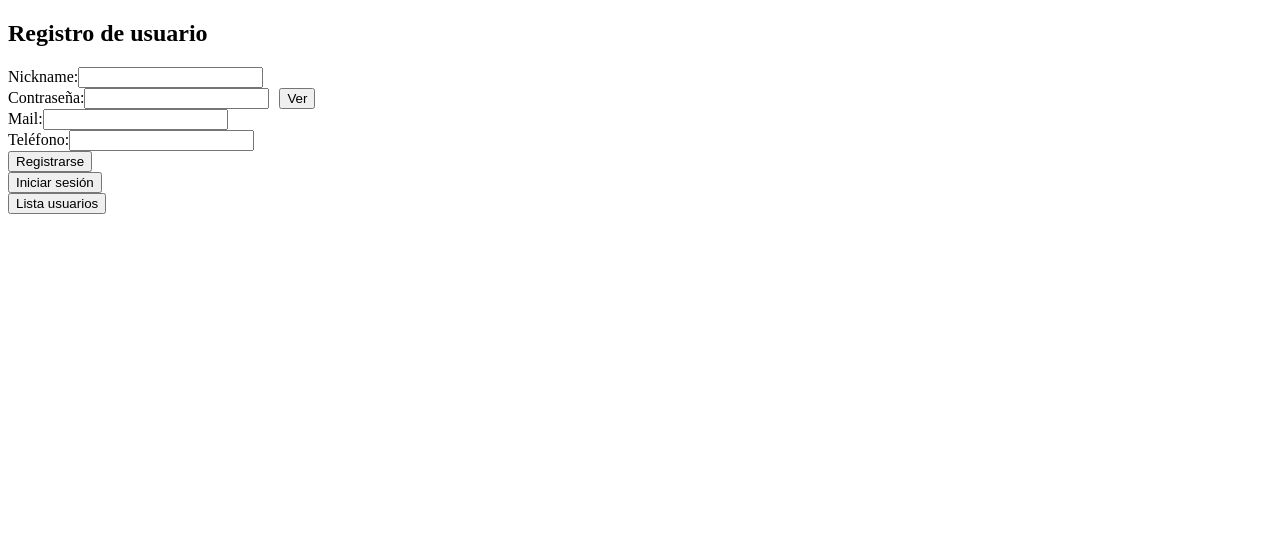
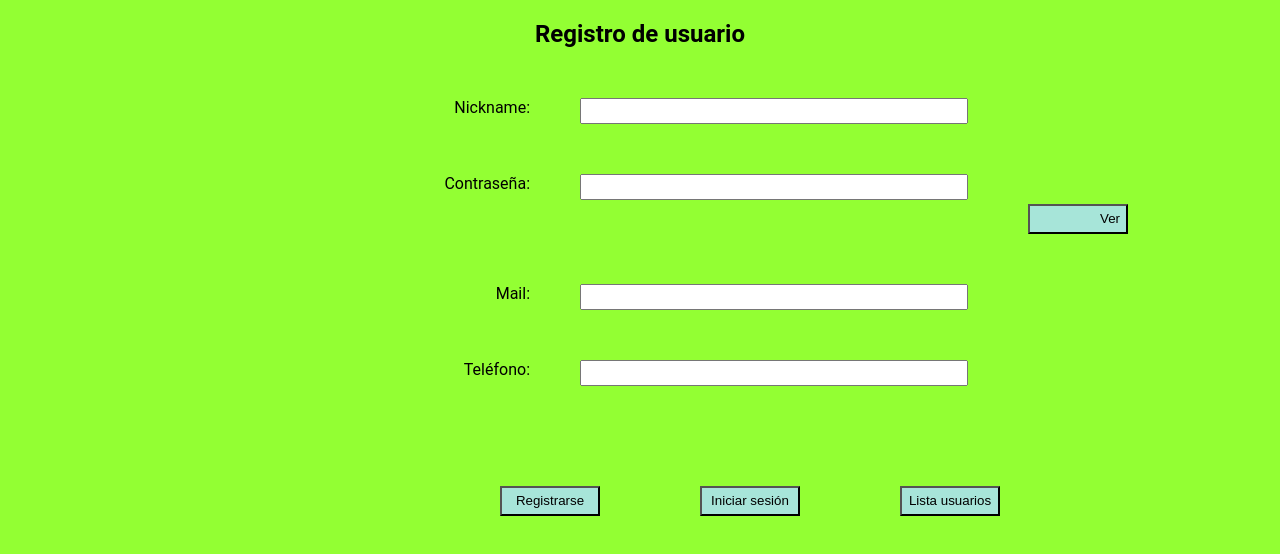
Before and after one commit to arh91/Gestion-Usuarios-Frontend, an Angular app: page / in a window 1280 px wide. Shown: the top 554 px of the page. Built offline with nearby package versions, Linux system fonts and the light colour scheme.

Commit message:
comienzo a aplicar estilos css al html para registro de usuarios en mi aplicación

```diff
--- a/src/app/inicio-sesion/inicio-sesion.component.html
+++ b/src/app/inicio-sesion/inicio-sesion.component.html
@@ -1,5 +1,5 @@
 <form [formGroup]="loginForm" (ngSubmit)="iniciarSesion()">
-    <div>
+    <div class="header">
       <h2>Inicio de sesión</h2>
     </div>
     <div>
--- a/src/app/lista-usuarios/lista-usuarios.component.html
+++ b/src/app/lista-usuarios/lista-usuarios.component.html
@@ -1,4 +1,4 @@
-<div>
+<div class="header">
     <h2>Lista de Usuarios</h2>
     <ul>
       <li *ngFor="let usuario of usuarios" (click)="verDatosUsuario(usuario.nick)">
--- a/src/app/registro-usuario/registro-usuario.component.css
+++ b/src/app/registro-usuario/registro-usuario.component.css
@@ -0,0 +1,63 @@
+.header{
+  margin-bottom:50px;
+}
+
+.form-container{
+  display: flex;
+  flex-direction: column;
+  gap: 10px;
+}
+
+#input-container {
+  margin-left:430px;
+  display: flex;
+  flex-direction: space-between;  /* Alinear contenido verticalmente dentro del div */
+  gap: 50px;
+  margin-bottom:40px;
+}
+
+
+#input-container label {
+  width: 100px;            /* Ancho fijo para los labels */
+  text-align: right;       /* Alinear texto de los labels a la derecha */
+}
+
+#input-container input {
+  width: 380px;            /* Ancho de los inputs */
+  height: 20px;
+}
+
+#input-container #vista{
+  text-align: right;
+}
+
+/*#input-container input[type="passwordFieldType"] {
+  width: 380px;  /* Ejemplo de estilo para password
+  height: 100px;
+}*/
+
+/*#input-container #password{
+  width: 600px;
+  height: 20px;
+}*/
+/* #input-container{
+  display: flex;
+  justify-content: space-between;
+  margin-bottom:20px;
+} */
+
+.button-container{
+  margin-top: 30px;
+  margin-left:200px;
+  display: flex;
+  gap: 100px;
+  padding-left: 300px;
+}
+
+/*.button-container button{
+  margin-right:20px;
+}*/
+
+/*label{
+  margin-right: 30px;
+}*/
--- a/src/app/registro-usuario/registro-usuario.component.html
+++ b/src/app/registro-usuario/registro-usuario.component.html
@@ -1,8 +1,10 @@
 <form [formGroup]="registroForm" (ngSubmit)="registrarUsuario()">
-    <div>
+    <div class="header">
       <h2>Registro de usuario</h2>
     </div>
-    <div>
+
+    <div class="form-container">
+      <div id="input-container">
         <label for="nick">Nickname:</label>
         <input type="text" id="nick" name="nick" formControlName="nick" required>
         <!-- Muestra un mensaje de error si el campo nick está vacío -->
@@ -10,10 +12,10 @@
           Introduzca un nick de usuario.
         </div>
       </div>
-    <div>
+      <div id="input-container">
         <label for="password">Contraseña:</label>
-      <input [type]="passwordFieldType" id="password" name="password" formControlName="password" required style="flex-grow: 1;">
-      <button type="button" (click)="cambiarVisibilidadContrasenha()" style="margin-left: 10px;">
+        <input [type]="passwordFieldType" id="password" name="password" formControlName="password" required>
+        <button type="button" (click)="cambiarVisibilidadContrasenha()" id="vista" name="vista" style="margin-left: 10px;">
           {{passwordFieldType === "password" ? "Ver" : "Ocultar"}}
         </button>
         <!-- Muestra un mensaje de error si el campo contraseña está vacío -->
@@ -21,7 +23,7 @@
           Introduzca una contraseña.
         </div>
       </div>
-    <div>
+      <div id="input-container">
         <label for="mail">Mail:</label>
         <input type="text" id="mail" name="mail" formControlName="mail" required>
         <!-- Muestra un mensaje de error si el campo mail está vacío -->
@@ -29,7 +31,7 @@
           Introduzca una dirección de correo.
         </div>
       </div>
-    <div>
+      <div id="input-container">
         <label for="telefono">Teléfono:</label>
         <input type="number" id="telefono" name="telefono" formControlName="telefono" required>
         <!-- Muestra un mensaje de error si el campo telefono está vacío -->
@@ -37,13 +39,12 @@
           Introduzca un número de teléfono.
         </div>
       </div>
-    <div>
-      <button type="submit">Registrarse</button><br>
     </div>
-    <div>
+
+    <div class="button-container">
+      <button type="submit">Registrarse</button>
       <button routerLink="/inicio-sesion">Iniciar sesión</button>
-    </div>
-    <div>
       <button routerLink="/lista-usuarios">Lista usuarios</button>
     </div>
+
 </form>
--- a/src/app/sesion-iniciada/sesion-iniciada.component.html
+++ b/src/app/sesion-iniciada/sesion-iniciada.component.html
@@ -1,4 +1,4 @@
-<div *ngIf="nick">
+<div class="header" *ngIf="nick">
     <h1>Bienvenido {{ nick }}</h1>
     <button type="button" (click)="cerrarSesion()">Cerrar Sesión</button>
 </div>
--- a/src/styles.css
+++ b/src/styles.css
@@ -1 +1,26 @@
 /* You can add global styles to this file, and also import other style files */
+
+html, body {
+    height: 100%;
+}
+
+body {
+    margin: 0;
+    font-family: Roboto, "Helvetica Neue", sans-serif;
+    background-color: #93FF33;
+}
+
+button{
+    width: 100px;
+    height: 30px;
+    margin-top: 30px;
+    background-color: #A7E5D9;
+}
+
+input{
+    width: 250px;
+}
+
+.header {
+    text-align: center;
+}
```
Lines whose indentation alone changed are shown as unchanged.
